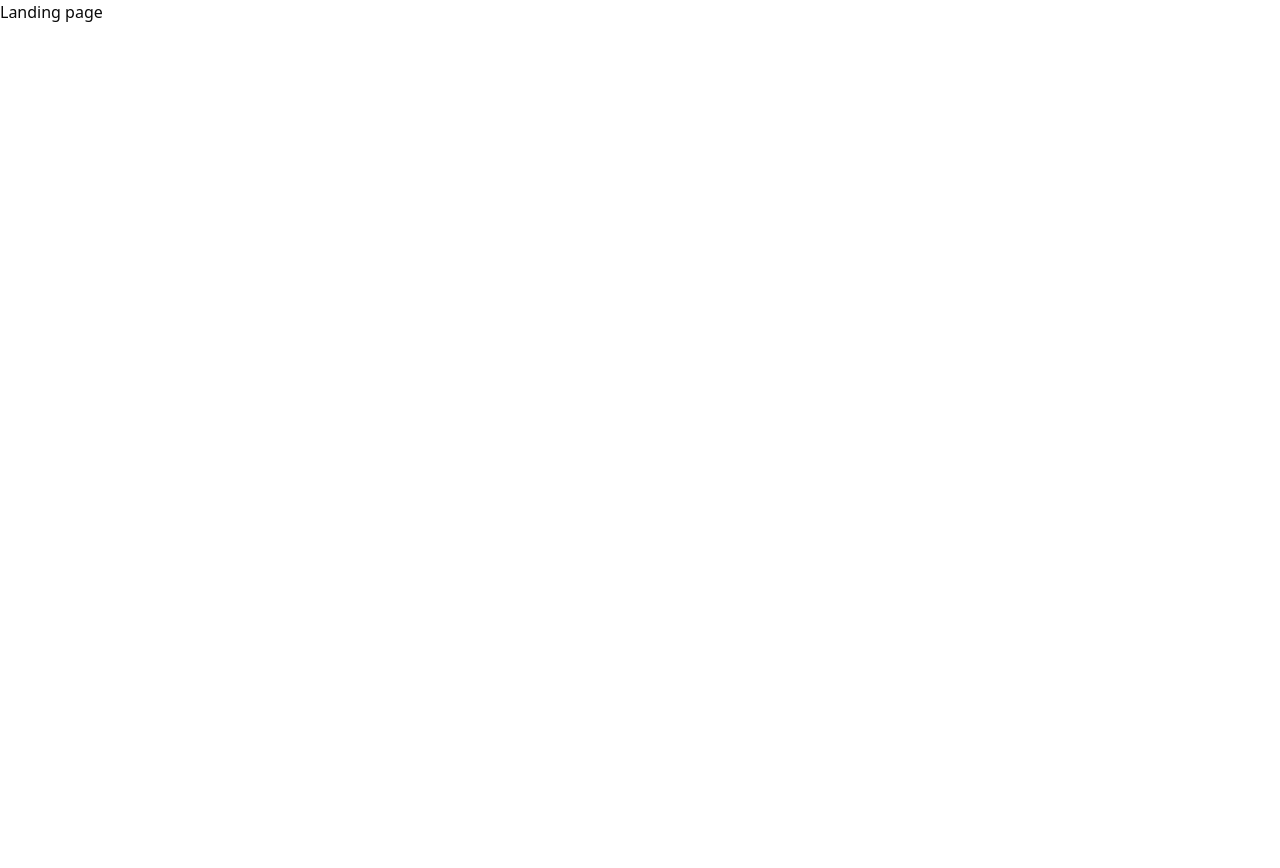
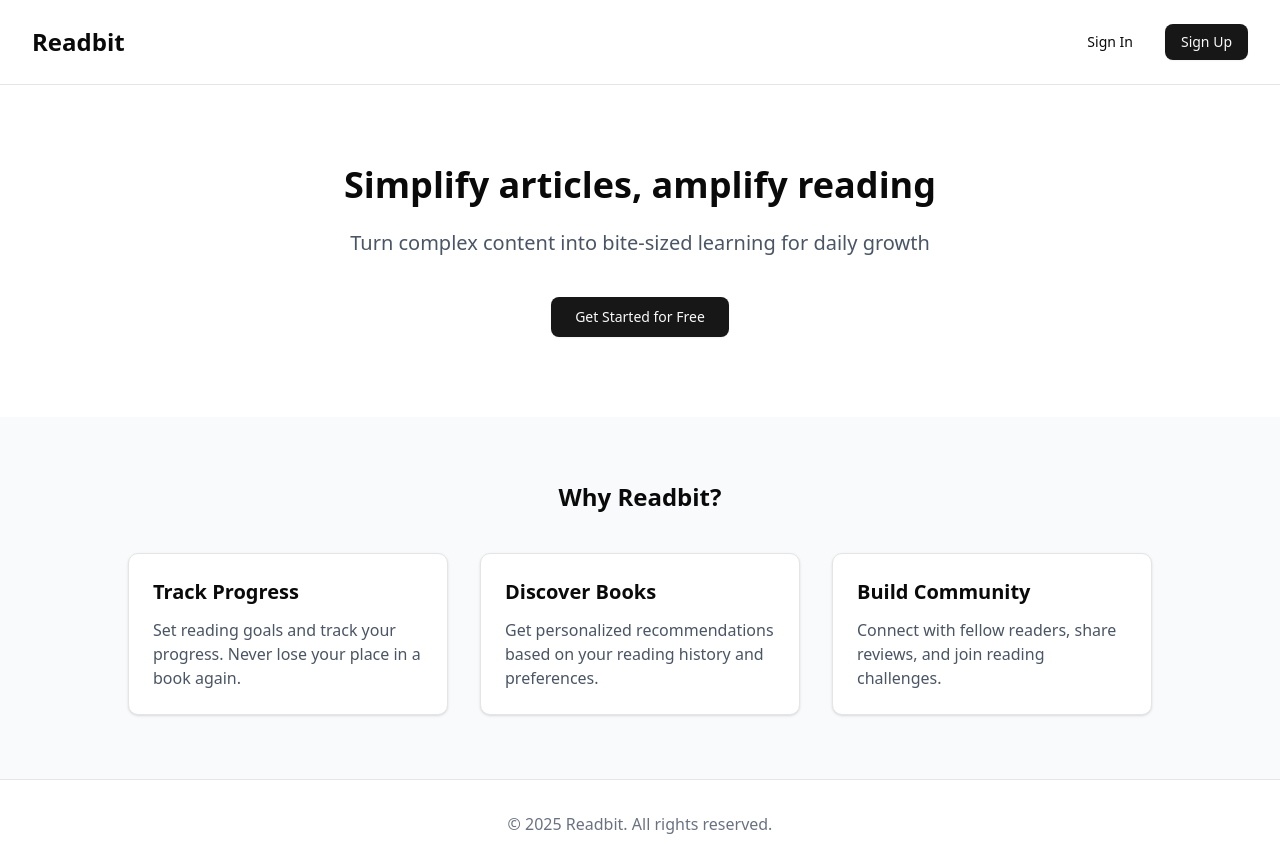
Before and after one commit to studio-wangjin/readbit, a Next.js app: page / in a window 1280 px wide. Before the commit the page ends 800 px from the top, so only its background shows below. Built offline with nearby package versions, Linux system fonts and the light colour scheme.

Commit message:
feat: add landing page (#18)

```diff
--- a/src/app/page.tsx
+++ b/src/app/page.tsx
@@ -1,6 +1,5 @@
+import { LandingPage } from '@/src/views/landing';
 
 export default function Home() {
-  return (
-    <h1>Landing page</h1>
-  )
+  return <LandingPage />;
 }
--- /dev/null
+++ b/src/views/landing/index.ts
@@ -0,0 +1 @@
+export { LandingPage } from './ui/LandingPage';
--- /dev/null
+++ b/src/views/landing/ui/LandingPage.tsx
@@ -0,0 +1,78 @@
+'use client';
+
+import Link from 'next/link';
+import { Button } from '@/src/shared/ui/button';
+
+export function LandingPage() {
+  return (
+    <div className="min-h-screen flex flex-col">
+      <header className="py-6 px-4 sm:px-6 lg:px-8 border-b">
+        <div className="container mx-auto flex justify-between items-center">
+          <h1 className="text-2xl font-bold">Readbit</h1>
+          <div className="flex gap-4">
+            <Link href="/auth/sign-in">
+              <Button variant="ghost">Sign In</Button>
+            </Link>
+            <Link href="/auth/sign-up">
+              <Button>Sign Up</Button>
+            </Link>
+          </div>
+        </div>
+      </header>
+
+      <main className="flex-1">
+        <section className="py-20 px-4 sm:px-6 lg:px-8 text-center">
+          <div className="container mx-auto max-w-3xl">
+            <h2 className="text-4xl font-bold mb-6">Simplify articles, amplify reading</h2>
+            <p className="text-xl mb-10 text-gray-600">
+              Turn complex content into bite-sized learning for daily growth
+            </p>
+            <Link href="/auth/sign-up">
+              <Button size="lg">Get Started for Free</Button>
+            </Link>
+          </div>
+        </section>
+
+        <section className="py-16 px-4 sm:px-6 lg:px-8 bg-gray-50">
+          <div className="container mx-auto max-w-5xl">
+            <h3 className="text-2xl font-bold mb-10 text-center">Why Readbit?</h3>
+            <div className="grid md:grid-cols-3 gap-8">
+              <FeatureCard
+                title="Track Progress"
+                description="Set reading goals and track your progress. Never lose your place in a book again."
+              />
+              <FeatureCard
+                title="Discover Books"
+                description="Get personalized recommendations based on your reading history and preferences."
+              />
+              <FeatureCard
+                title="Build Community"
+                description="Connect with fellow readers, share reviews, and join reading challenges."
+              />
+            </div>
+          </div>
+        </section>
+      </main>
+
+      <footer className="py-8 px-4 sm:px-6 lg:px-8 border-t">
+        <div className="container mx-auto text-center text-gray-500">
+          <p>© {new Date().getFullYear()} Readbit. All rights reserved.</p>
+        </div>
+      </footer>
+    </div>
+  );
+}
+
+interface FeatureCardProps {
+  title: string;
+  description: string;
+}
+
+function FeatureCard({ title, description }: FeatureCardProps) {
+  return (
+    <div className="bg-white p-6 rounded-lg shadow-sm border">
+      <h4 className="text-xl font-semibold mb-3">{title}</h4>
+      <p className="text-gray-600">{description}</p>
+    </div>
+  );
+}
```
